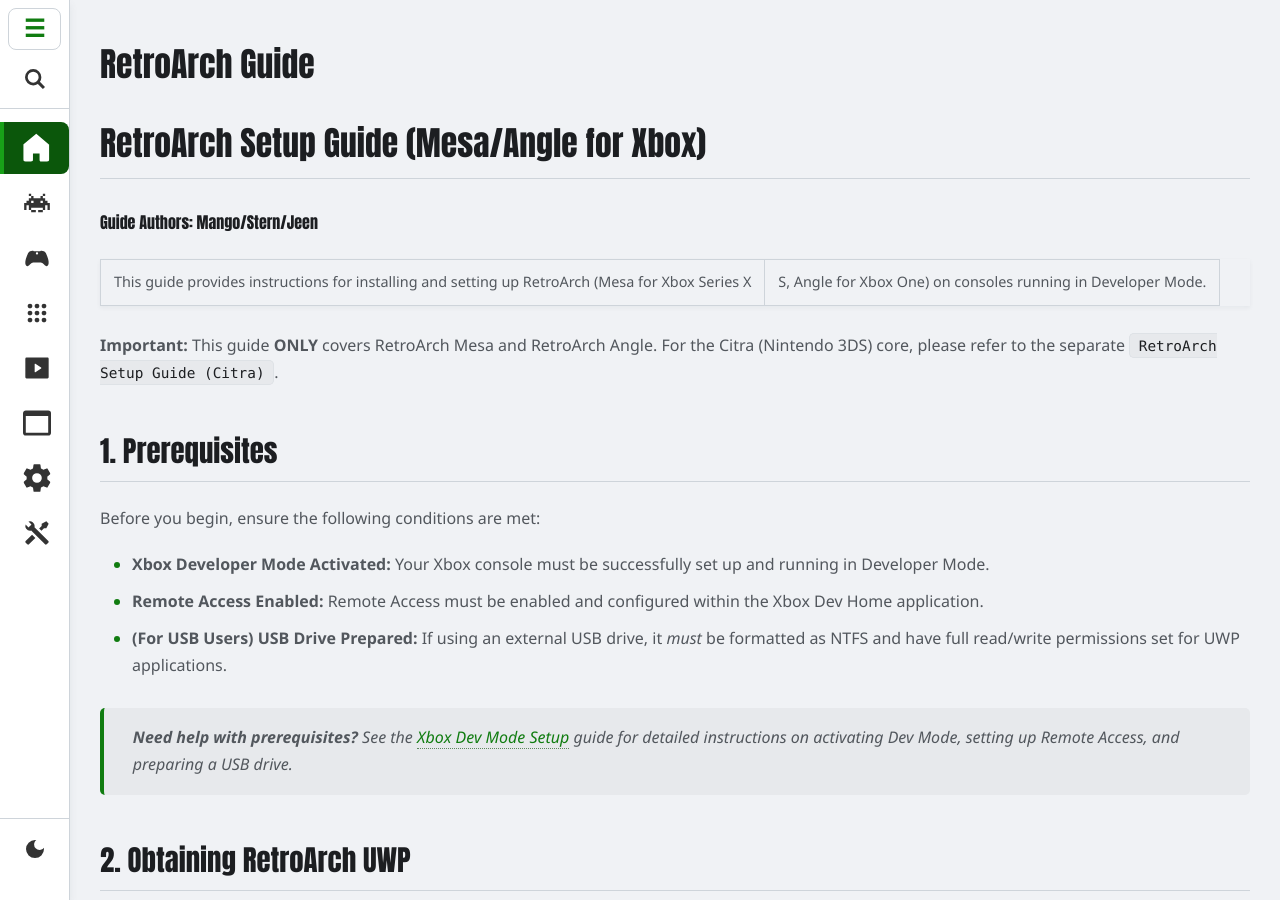
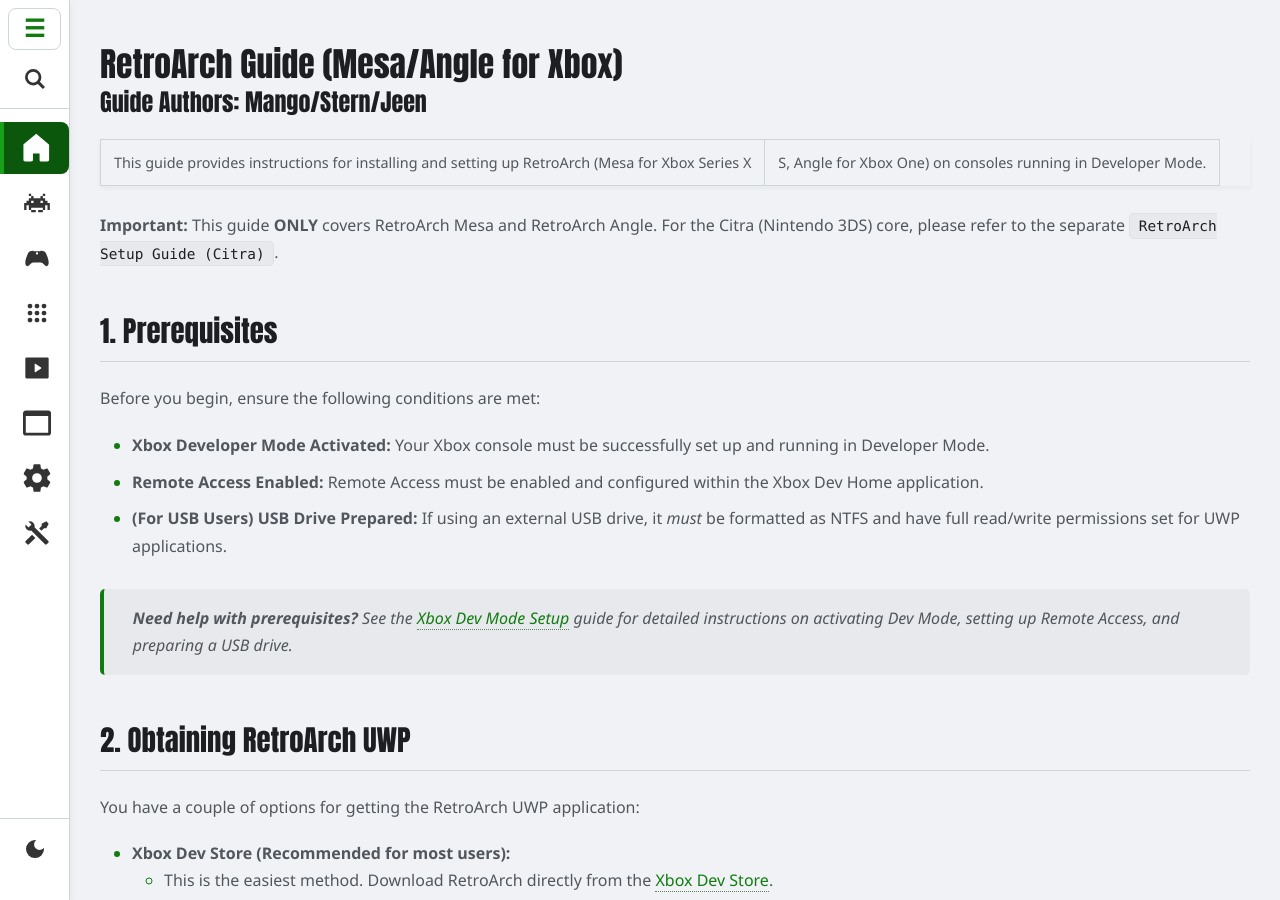
Before and after one commit to EmulationRevival/emulationrevival.github.io, a Jekyll site: the page built from guides/emulators/retroarch.md, in a window 1280 px wide and 900 px high. Built offline with Jekyll 4.4.1, drawn with Linux system fonts in a browser that asks for light colours.

Commit message:
Update retroarch.md

```diff
--- a/guides/emulators/retroarch.md
+++ b/guides/emulators/retroarch.md
@@ -1,12 +1,10 @@
 ---
 layout: template
-title: "RetroArch Guide"
+title: "RetroArch Guide (Mesa/Angle for Xbox)"
 permalink: /guides/emulators/retroarch-guide/
 description: "A guide for setting up RetroArch on dev mode."
+author: "Guide Authors: Mango/Stern/Jeen"
 ---
-
-# RetroArch Setup Guide (Mesa/Angle for Xbox)
-#### Guide Authors: Mango/Stern/Jeen
 
 This guide provides instructions for installing and setting up RetroArch (Mesa for Xbox Series X|S, Angle for Xbox One) on consoles running in Developer Mode.
 
```
